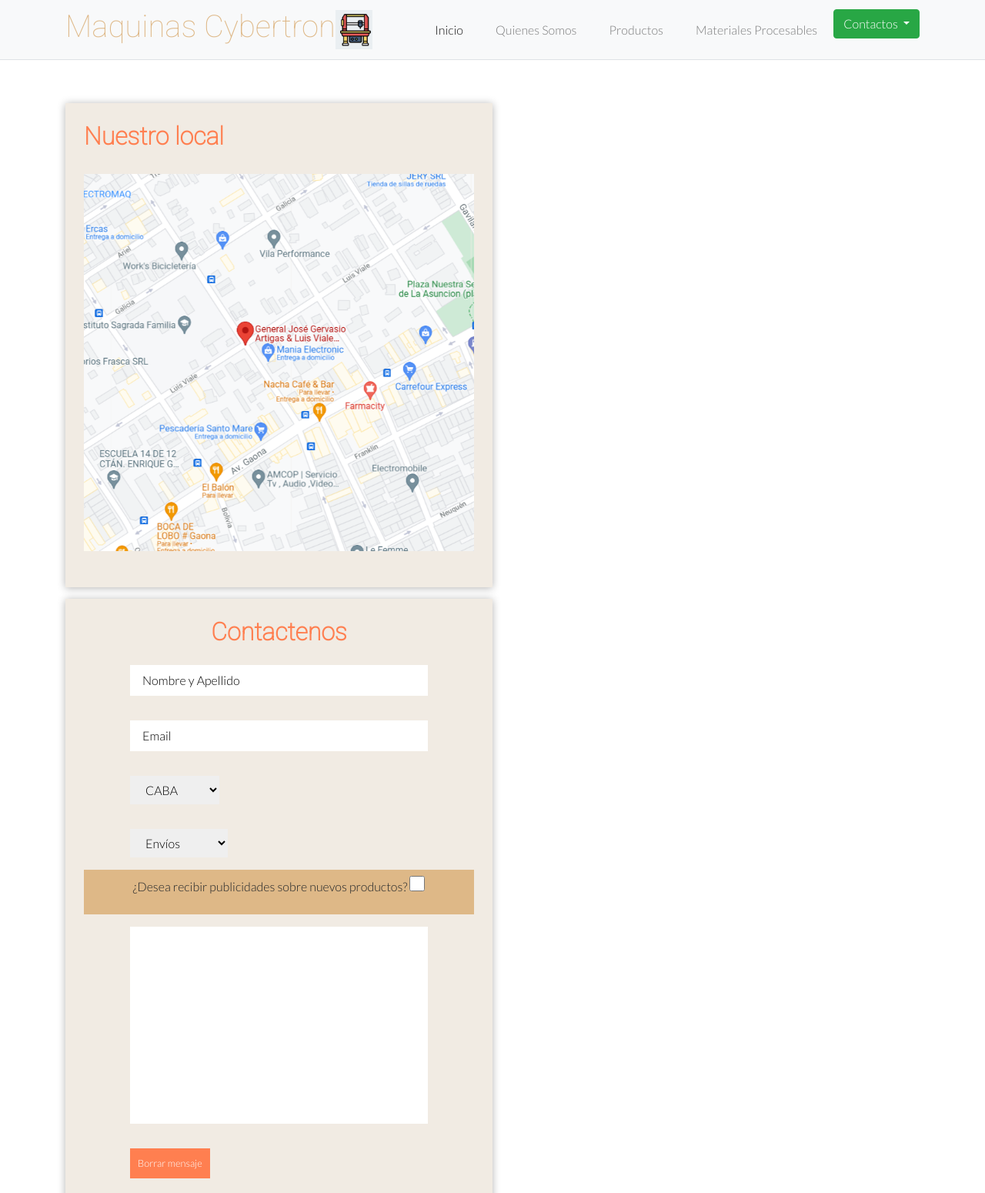
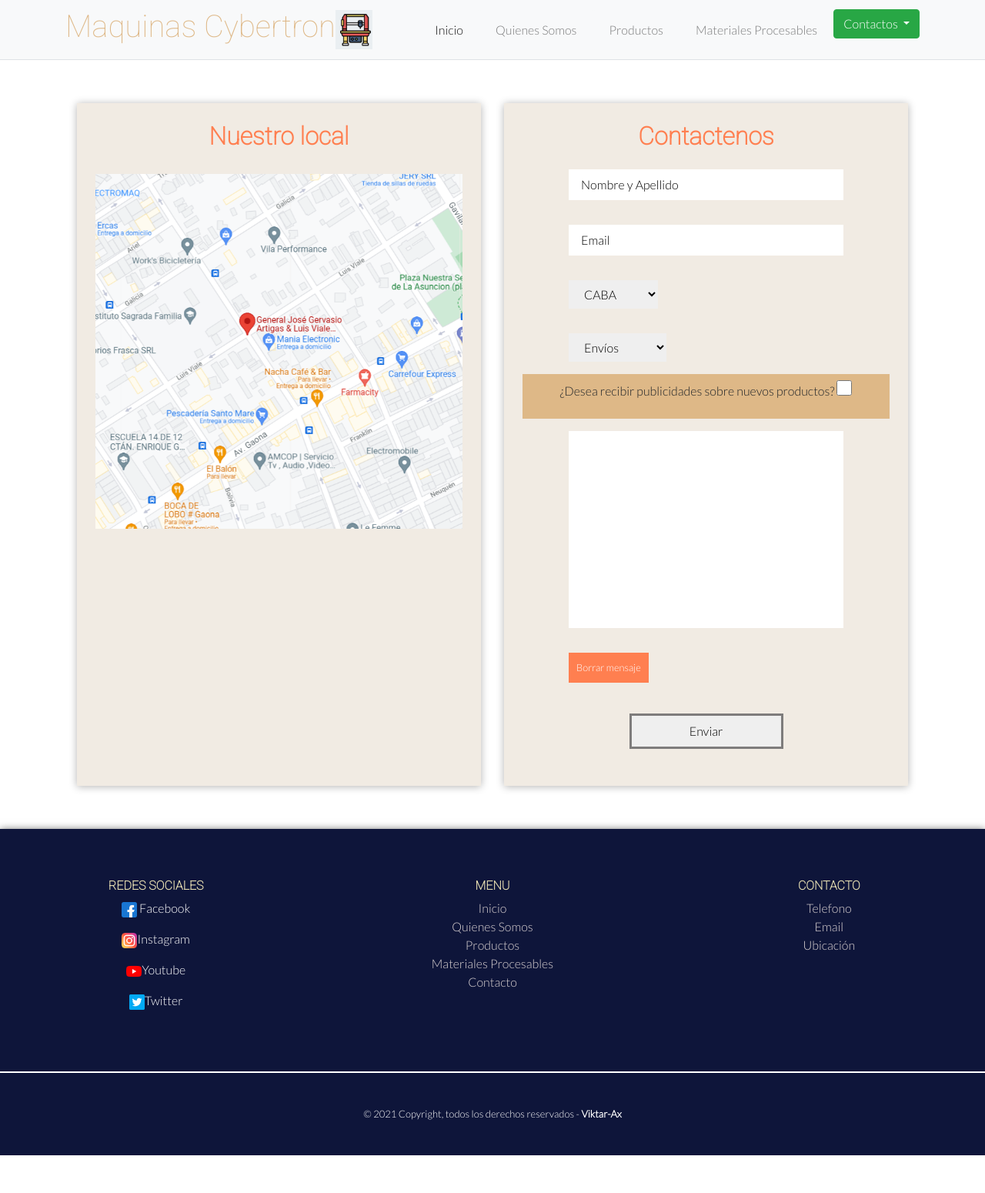
Before and after one commit to RhogarBarash/Final-Desarrollo-Web-Maquinas_Cybertron-Coderhouse, a plain HTML site: page contactos.html in a window 1280 px wide. Shown: the top 1550 px of the page at 77% size. After the commit the page ends 1501 px from the top, so only its background shows below. Drawn offline with nearby package versions, Linux system fonts and the light colour scheme.

Commit message:
otras modificaciones varias

```diff
--- a/contactos.html
+++ b/contactos.html
@@ -65,12 +65,15 @@
         <section class="contact">
             <div class="contactContainer row">
                 <!--box izquierdo mapa-->
-                <div class="contactMap col-12 col-lg-6">
-                    <h2>Nuestro local</h2>
+                <div class="col-12 col-lg-6">
+                    <div class="contactBox h-100">
+                        <h2 class="h2Center">Nuestro local</h2>
                         <img src="images/mapa.png" alt="storeLocation" class="mapImg">
                     </div>
+                </div>
                 <!--box derecho form carga datos-->
-                <div class="contactFormulario col-12 col-lg-6">
+                <div class="col-12 col-lg-6">
+                    <div class="contactBox">
                         <h2 class="h2Center">Contactenos</h2>
                         <form class="form">
                             <div class="formSection">
@@ -109,6 +112,7 @@
                         </form>
                     </div>
                 </div>
+            </div>
         </section>
 
 
@@ -127,20 +131,20 @@
             </div>
             <div class="footerBox"> <!--2do box-->
                 <h3 class="footerTitle">MENU</h3>
-                <ul>
-                    <ol><a href="index.html" class="c-blanco">Inicio</a></ol>
-                    <ol><a href="quienesSomos.html" class="c-blanco">Quienes Somos</a></ol>
-                    <ol><a href="productos.html" class="c-blanco">Productos</a></ol>
-                    <ol><a href="consultas.html" class="c-blanco">Materiales Procesables</a></ol>
-                    <ol><a href="materialesProcesables.html" class="c-blanco">Contacto</a></ol>
+                <ul class="letrasReset">
+                    <ol><a href="index.html" class="c-blanco letrasReset">Inicio</a></ol>
+                    <ol><a href="quienesSomos.html" class="c-blanco letrasReset">Quienes Somos</a></ol>
+                    <ol><a href="productos.html" class="c-blanco letrasReset">Productos</a></ol>
+                    <ol><a href="materialesProcesables.html" class="c-blanco letrasReset">Materiales Procesables</a></ol>
+                    <ol><a href="contactos.html" class="c-blanco letrasReset">Contacto</a></ol>
                 </ul>
             </div>
             <div class="footerBox"> <!--3er box-->
                 <h3 class="footerTitle">CONTACTO</h3>
                 <ul>
-                    <ol><a href="#" class="c-blanco">Telefono</a></ol>
-                    <ol><a href="#" class="c-blanco">Email</a></ol>
-                    <ol><a href="#" class="c-blanco">Ubicación</a></ol>
+                    <ol><a href="#" class="c-blanco letrasReset">Telefono</a></ol>
+                    <ol><a href="#" class="c-blanco letrasReset">Email</a></ol>
+                    <ol><a href="#" class="c-blanco letrasReset">Ubicación</a></ol>
                 </ul>
             </div>
         </div>
--- a/sass/style.scss
+++ b/sass/style.scss
@@ -121,6 +121,16 @@ $boxBackground: rgb(226, 211, 192);
   font-size: small;
 }
 
+
+.letrasReset{
+  color: rgb(219, 211, 211);
+  transition: 1s;
+}
+
+.letrasReset:hover {
+  color: rgb(176, 226, 233);
+}
+
 /*---------------------------------------------FIN FOOTER----------------------------------*/
 
 /*---------------------------------------------CONTACTOS----------------------------------*/
@@ -135,7 +145,6 @@ $boxBackground: rgb(226, 211, 192);
     max-width: 100%;
     margin-left: auto;
     margin-right: auto;
-    gap: 15px;
   }
 
   .contact{
@@ -143,9 +152,16 @@ $boxBackground: rgb(226, 211, 192);
     margin-bottom: 5%;
   }
 
-  .contactMap {
+  .contactBox {
     padding: 1.5rem;
     background-color: rgb(241, 235, 227);
+    box-shadow: 0 1px 10px 0 rgba(0,0,0,.3);
+    transition: background .4s ease;
+  }
+
+  .direccionBox {
+    padding: 0.5rem;
+    background-color: rgb(255, 255, 255);
     box-shadow: 0 1px 10px 0 rgba(0,0,0,.3);
     transition: background .4s ease;
   }
@@ -153,13 +169,6 @@ $boxBackground: rgb(226, 211, 192);
   .mapImg {
     padding: 1.4rem 0;
     max-width: 100%;
-  }
-
-  .contactFormulario {
-    padding: 1.5rem;
-    background-color: rgb(241, 235, 227);
-    box-shadow: 0 1px 10px 0 rgba(0,0,0,.3);
-    transition: background .4s ease;
   }
 
   .formSection {
@@ -216,7 +225,7 @@ $boxBackground: rgb(226, 211, 192);
   }
 
   .sendButton{
-    border: black solid;
+    border: rgb(126, 124, 124) solid;
   }
   .sendButton:hover{
     background-color: burlywood;
```
Also changed, not shown: index.html (+9 -9 lines), materialesprocesables.html (+12 -12 lines), productos.html (+9 -9 lines), quienesSomos.html (+9 -9 lines), sass/style.css, 1 other file. Lines whose indentation alone changed are shown as unchanged.
